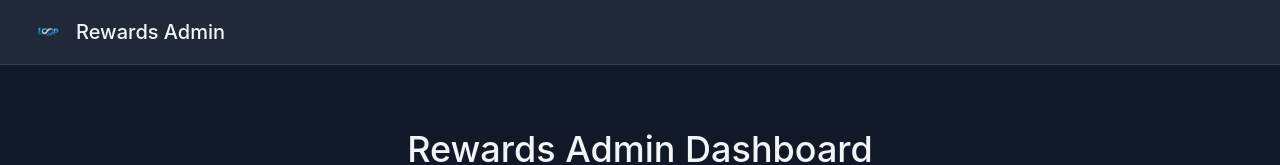
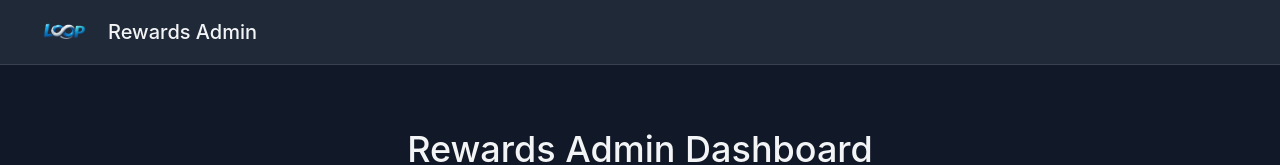
Before and after one commit to EVO-2022/rewards, a Next.js app in the folder dashboard/: page / in a window 1280 px wide. Shown: the top 165 px of the page. Built offline with nearby package versions, Linux system fonts and the light colour scheme; no server answers.

Commit message:
Increase logo size to 2x (64x64)

```diff
--- a/dashboard/app/layout.tsx
+++ b/dashboard/app/layout.tsx
@@ -7,9 +7,6 @@ import "./globals.css";
 export const metadata: Metadata = {
   title: "Rewards Admin",
   description: "Admin dashboard for the Rewards platform",
-  icons: {
-    icon: "/icon.jpg",
-  },
 };
 
 export default function RootLayout({
@@ -29,8 +26,8 @@ export default function RootLayout({
                     <Image
                       src="/logo.png"
                       alt="Logo"
-                      width={32}
-                      height={32}
+                      width={64}
+                      height={64}
                       className="rounded"
                     />
                     <span className="text-xl font-medium text-gray-100">Rewards Admin</span>
```
